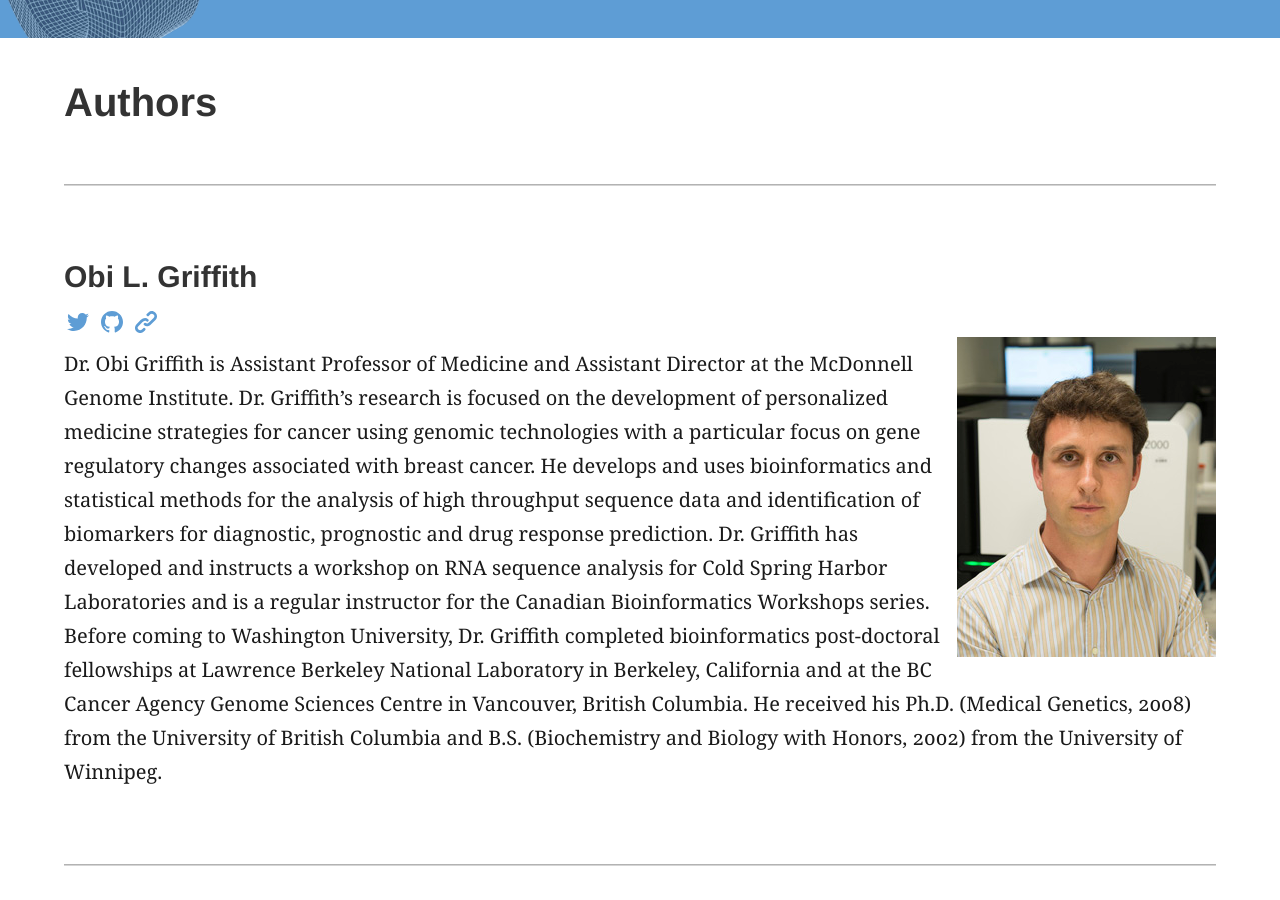
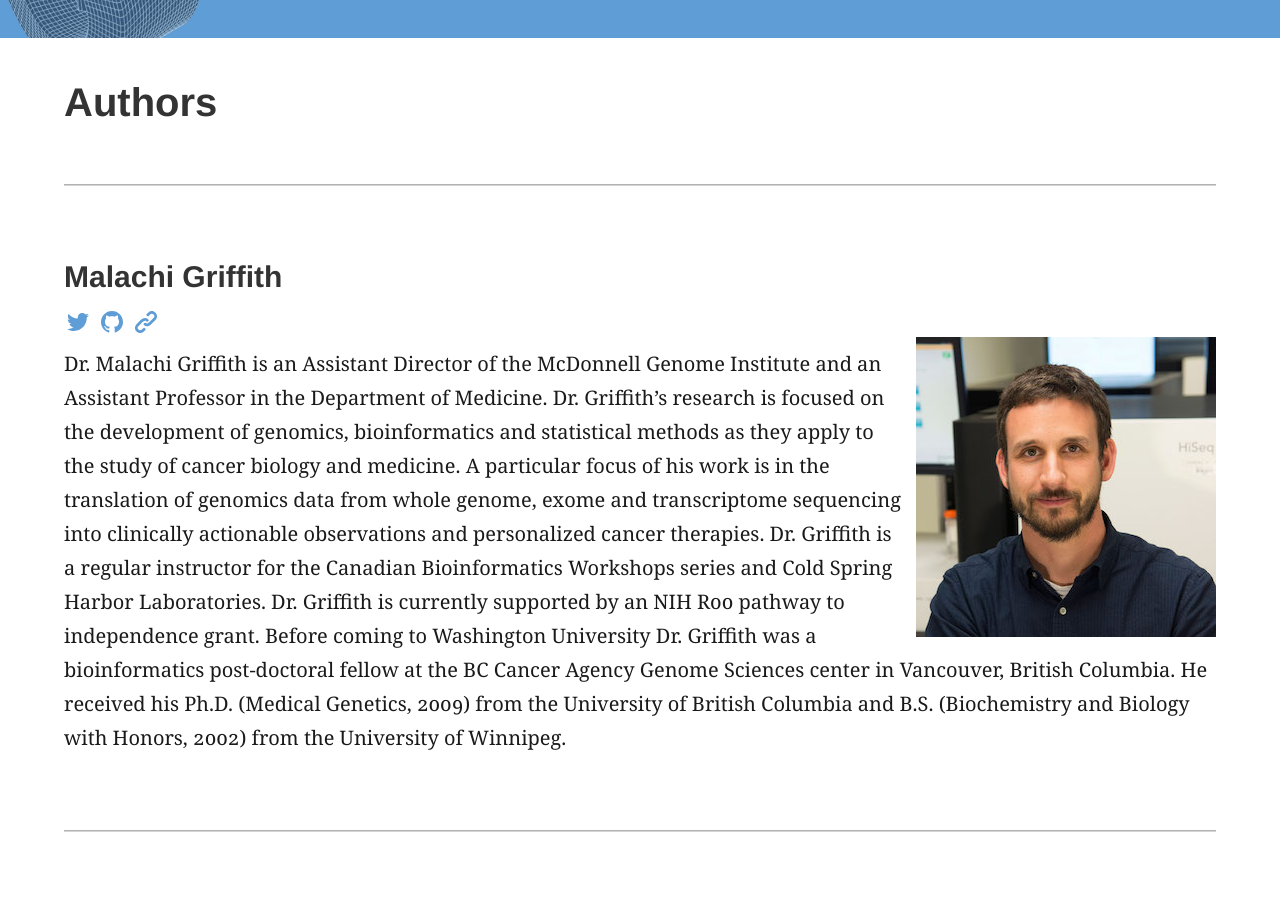
Before and after one commit to griffithlab/rnabio.org, a Jekyll site: the page built from authors.md, in a window 1280 px wide and 900 px high, scrolled down 486 px. Built offline with Jekyll 4.4.1, drawn with Linux system fonts in a browser that asks for light colours; some of the changed text lies outside the part shown.

Commit message:
update authors page

```diff
--- a/authors.md
+++ b/authors.md
@@ -1,12 +1,26 @@
 ---
 title: Authors
 feature_text: |
-  ## RNA-seq Bioinformatics
-  Introduction to bioinformatics for RNA sequence analysis
+  ## Precision Medicine Bioinformatics
+  Introduction to bioinformatics for DNA and RNA sequence analysis
 feature_image: "assets/genvis-dna-bg_optimized_v1a.png"
 excerpt: ""
 layout: "home"
 ---
+
+***
+
+### Malachi Griffith
+<nav class="nav  nav--social">
+{% for link in site.contact_malachi %}
+    {% assign id = link[0] | downcase %}
+    {% capture refer %}{{link[1]}}{% endcapture %}
+<a class="link" target="_blank" href="{{refer}}" title="{{link[0]}}">{% include icon.html id=id %}</a>
+{% endfor %}
+</nav>
+{% include figure.html image="/assets/Authors/MalachiGriffith.png" position="right" class="rounded-circle" %}
+Dr. Malachi Griffith is an Assistant Director of the McDonnell Genome Institute and an Assistant Professor in the Department of Medicine. Dr. Griffith's research is focused on the development of genomics, bioinformatics and statistical methods as they apply to the study of cancer biology and medicine. A particular focus of his work is in the translation of genomics data from whole genome, exome and transcriptome sequencing into clinically actionable observations and personalized cancer therapies.
+ Dr. Griffith is a regular instructor for the Canadian Bioinformatics Workshops series and Cold Spring Harbor Laboratories. Dr. Griffith is currently supported by an NIH R00 pathway to independence grant. Before coming to Washington University Dr. Griffith was a bioinformatics post-doctoral fellow at the BC Cancer Agency Genome Sciences center in Vancouver, British Columbia. He received his Ph.D. (Medical Genetics, 2009) from the University of British Columbia and B.S. (Biochemistry and Biology with Honors, 2002) from the University of Winnipeg.
 
 ***
 
@@ -18,19 +32,20 @@
 <a class="link" target="_blank" href="{{refer}}" title="{{link[0]}}">{% include icon.html id=id %}</a>
 {% endfor %}
 </nav>
-{% include figure.html image="/assets/Authors/obig2.jpg" position="right" %}
+{% include figure.html image="/assets/Authors/ObiGriffith.png" position="right" class="rounded-circle" %}
 Dr. Obi Griffith is Assistant Professor of Medicine and Assistant Director at the McDonnell Genome Institute. Dr. Griffith's research is focused on the development of personalized medicine strategies for cancer using genomic technologies with a particular focus on gene regulatory changes associated with breast cancer. He develops and uses bioinformatics and statistical methods for the analysis of high throughput sequence data and identification of biomarkers for diagnostic, prognostic and drug response prediction. Dr. Griffith has developed and instructs a workshop on RNA sequence analysis for Cold Spring Harbor Laboratories and is a regular instructor for the Canadian Bioinformatics Workshops series. Before coming to Washington University, Dr. Griffith completed bioinformatics post-doctoral fellowships at Lawrence Berkeley National Laboratory in Berkeley, California and at the BC Cancer Agency Genome Sciences Centre in Vancouver, British Columbia. He received his Ph.D. (Medical Genetics, 2008) from the University of British Columbia and B.S. (Biochemistry and Biology with Honors, 2002) from the University of Winnipeg.
 
 ***
 
-### Malachi Griffith
+### Zachary L. Skidmore
 <nav class="nav  nav--social">
-{% for link in site.contact_malachi %}
+{% for link in site.contact_zach %}
     {% assign id = link[0] | downcase %}
     {% capture refer %}{{link[1]}}{% endcapture %}
 <a class="link" target="_blank" href="{{refer}}" title="{{link[0]}}">{% include icon.html id=id %}</a>
 {% endfor %}
 </nav>
-{% include figure.html image="/assets/Authors/MG14.jpg" position="right" %}
-Dr. Malachi Griffith is an Assistant Director of the McDonnell Genome Institute and an Assistant Professor in the Department of Medicine. Dr. Griffith's research is focused on the development of genomics, bioinformatics and statistical methods as they apply to the study of cancer biology and medicine. A particular focus of his work is in the translation of genomics data from whole genome, exome and transcriptome sequencing into clinically actionable observations and personalized cancer therapies.
- Dr. Griffith is a regular instructor for the Canadian Bioinformatics Workshops series and Cold Spring Harbor Laboratories. Dr. Griffith is currently supported by an NIH R00 pathway to independence grant. Before coming to Washington University Dr. Griffith was a bioinformatics post-doctoral fellow at the BC Cancer Agency Genome Sciences center in Vancouver, British Columbia. He received his Ph.D. (Medical Genetics, 2009) from the University of British Columbia and B.S. (Biochemistry and Biology with Honors, 2002) from the University of Winnipeg.
+{% include figure.html image="/assets/Authors/ZacharySkidmore.png" position="right" class="rounded-circle" %}
+Zachary Skidmore is a staff scientist at the McDonell Genome Institute at Washington University in Saint Louis. His undergraduate work was completed at the Ohio State University where he obtained a B.Sc. in molecular biology. Graduate work was performed at the University of Illinois where he obtained a M.eng in bioinformatics. His research focus is in the realm of cancer biology where he uses and develops tools and techniques to aid in the analysis and interpretation of cancer sequencing data. He has worked on several large sequencing projects across many cancer types and has expertise in a variety of languages (perl, R, bash, python, typescript, angular2). He is the creator and maintainer of the bioconductor package GenVisR, a graphics program designed to help visualize cohort level genomic data.
+
+***
--- a/search.md
+++ b/search.md
@@ -1,8 +1,8 @@
 ---
 title: Search
 feature_text: |
-  ## RNAseq
-  Tutorial series for RNAseq data analysis
+  ## RNA-seq Bioinformatics
+  Introduction to bioinformatics for RNA sequence analysis
 feature_image: "assets/genvis-dna-bg_optimized_v1a.png"
 layout: search
 excerpt: "Search for a page or post you're looking for"
```
Also changed, not shown: assets/Authors/MalachiGriffith.png (added), assets/Authors/ObiGriffith.png (added), assets/Authors/ZacharySkidmore.png (added).
